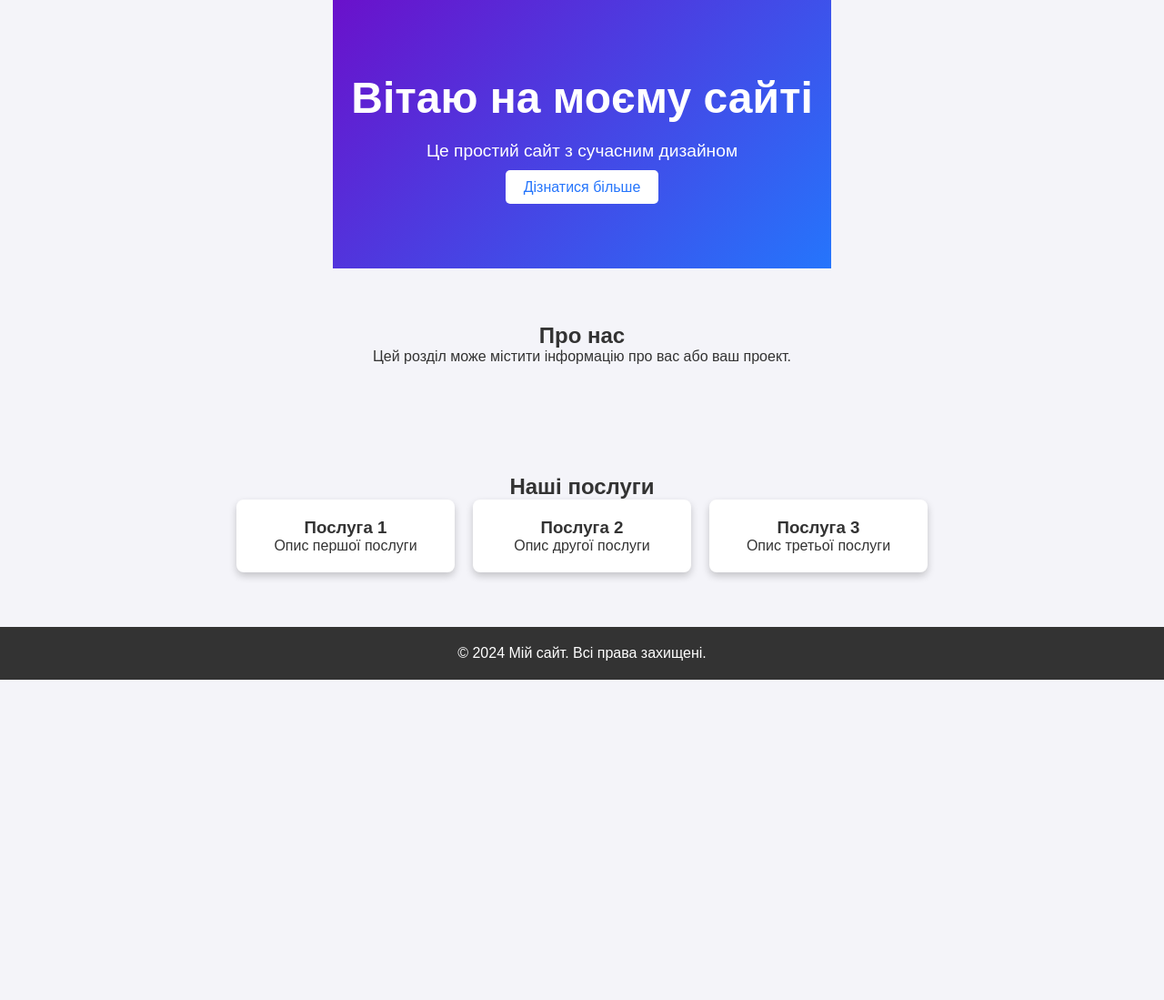
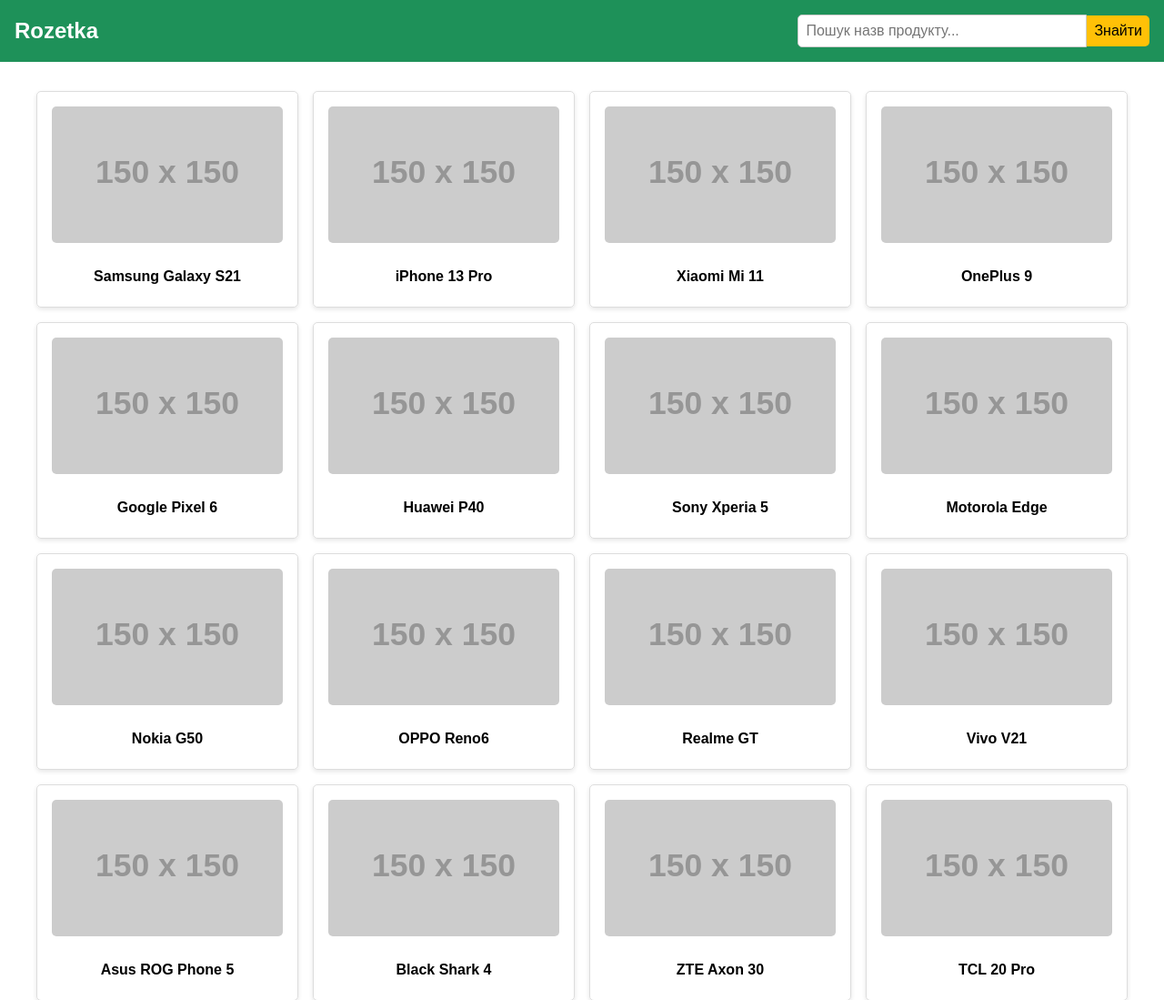
Before and after one commit to locker13312/site-development-exp, a plain HTML site: page index.html in a window 1280 px wide. Shown: the top 1099 px of the page at 91% size. Before the commit the page ends 800 px from the top, so only its background shows below. Drawn offline with Linux system fonts and the light colour scheme; placeholder pictures from the web are drawn by us.

Commit message:
Update index.html

```diff
--- a/index.html
+++ b/index.html
@@ -1,45 +1,150 @@
 <!DOCTYPE html>
 <html lang="uk">
 <head>
-  <meta charset="UTF-8">
-  <meta name="viewport" content="width=device-width, initial-scale=1.0">
-  <title>Легкий сайт з великим дизайном</title>
-  <link rel="stylesheet" href="style.css">
+    <meta charset="UTF-8">
+    <meta name="viewport" content="width=device-width, initial-scale=1.0">
+    <title>Product Display - Rozetka Clone</title>
+    <style>
+        body {
+            font-family: Arial, sans-serif;
+            margin: 0;
+            padding: 0;
+            box-sizing: border-box;
+        }
+        /* Header */
+        header {
+            display: flex;
+            justify-content: space-between;
+            align-items: center;
+            background-color: #1e9159;
+            padding: 1rem;
+            color: white;
+        }
+        .logo {
+            font-size: 1.5rem;
+            font-weight: bold;
+        }
+        /* Search bar */
+        .search-bar {
+            display: flex;
+            align-items: center;
+        }
+        .search-bar input[type="text"] {
+            padding: 0.5rem;
+            font-size: 1rem;
+            border-radius: 5px 0 0 5px;
+            border: 1px solid #ccc;
+            outline: none;
+            width: 300px;
+        }
+        .search-bar button {
+            padding: 0.5rem;
+            font-size: 1rem;
+            background-color: #ffc107;
+            border: none;
+            border-radius: 0 5px 5px 0;
+            cursor: pointer;
+        }
+        /* Main container */
+        .container {
+            max-width: 1200px;
+            margin: 2rem auto;
+            padding: 0 1rem;
+        }
+        /* Product grid */
+        .product-grid {
+            display: grid;
+            grid-template-columns: repeat(4, 1fr);
+            gap: 1rem;
+        }
+        .product-item {
+            border: 1px solid #ddd;
+            padding: 1rem;
+            text-align: center;
+            border-radius: 5px;
+            box-shadow: 0 2px 5px rgba(0, 0, 0, 0.1);
+        }
+        .product-item img {
+            width: 100%;
+            height: 150px;
+            object-fit: cover;
+            margin-bottom: 0.5rem;
+            border-radius: 5px;
+        }
+        .product-name {
+            font-size: 1rem;
+            margin-bottom: 0.5rem;
+            font-weight: bold;
+        }
+    </style>
 </head>
 <body>
-  <header class="header">
-    <h1>Вітаю на моєму сайті</h1>
-    <p>Це простий сайт з сучасним дизайном</p>
-    <a href="#about" class="button">Дізнатися більше</a>
-  </header>
 
-  <section id="about" class="about-section">
-    <h2>Про нас</h2>
-    <p>Цей розділ може містити інформацію про вас або ваш проект.</p>
-  </section>
+<!-- Header with logo and search bar -->
+<header>
+    <div class="logo">Rozetka</div>
+    <div class="search-bar">
+        <input type="text" id="search-input" placeholder="Пошук назв продукту...">
+        <button onclick="searchProduct()">Знайти</button>
+    </div>
+</header>
 
-  <section id="services" class="services-section">
-    <h2>Наші послуги</h2>
-    <div class="services">
-      <div class="service">
-        <h3>Послуга 1</h3>
-        <p>Опис першої послуги</p>
-      </div>
-      <div class="service">
-        <h3>Послуга 2</h3>
-        <p>Опис другої послуги</p>
-      </div>
-      <div class="service">
-        <h3>Послуга 3</h3>
-        <p>Опис третьої послуги</p>
-      </div>
+<!-- Main container for products -->
+<div class="container">
+    <div class="product-grid" id="product-grid">
+        <!-- Product items will be inserted here dynamically -->
     </div>
-  </section>
+</div>
 
-  <footer class="footer">
-    <p>© 2024 Мій сайт. Всі права захищені.</p>
-  </footer>
+<script>
+    // Sample product data (36 items)
+    const products = [
+        "Samsung Galaxy S21", "iPhone 13 Pro", "Xiaomi Mi 11", "OnePlus 9",
+        "Google Pixel 6", "Huawei P40", "Sony Xperia 5", "Motorola Edge",
+        "Nokia G50", "OPPO Reno6", "Realme GT", "Vivo V21",
+        "Asus ROG Phone 5", "Black Shark 4", "ZTE Axon 30", "TCL 20 Pro",
+        "Samsung Galaxy A52", "iPhone SE", "Xiaomi Redmi Note 10", "OnePlus Nord",
+        "Google Pixel 5a", "Huawei Mate 40", "Sony Xperia 10", "Motorola Moto G",
+        "Nokia X20", "OPPO A54", "Realme 8", "Vivo Y12",
+        "Asus Zenfone 8", "Blackview A80", "ZTE Blade A7", "TCL 10L",
+        "Samsung Galaxy S20 FE", "iPhone 12", "Xiaomi Poco X3", "OnePlus 8T"
+    ];
 
-  <script src="script.js"></script>
+    // Function to render products
+    function renderProducts(filter = "") {
+        const productGrid = document.getElementById("product-grid");
+        productGrid.innerHTML = ""; // Clear existing items
+        const filteredProducts = products.filter(product =>
+            product.toLowerCase().includes(filter.toLowerCase())
+        );
+
+        filteredProducts.forEach(product => {
+            const productItem = document.createElement("div");
+            productItem.classList.add("product-item");
+
+            const productImage = document.createElement("img");
+            productImage.src = "https://via.placeholder.com/150"; // Placeholder image
+            productImage.alt = product;
+
+            const productName = document.createElement("p");
+            productName.classList.add("product-name");
+            productName.textContent = product;
+
+            productItem.appendChild(productImage);
+            productItem.appendChild(productName);
+            productGrid.appendChild(productItem);
+        });
+    }
+
+    // Initial render of products
+    renderProducts();
+
+    // Search function
+    function searchProduct() {
+        const searchInput = document.getElementById("search-input").value;
+        renderProducts(searchInput);
+    }
+</script>
+
 </body>
 </html>
```
